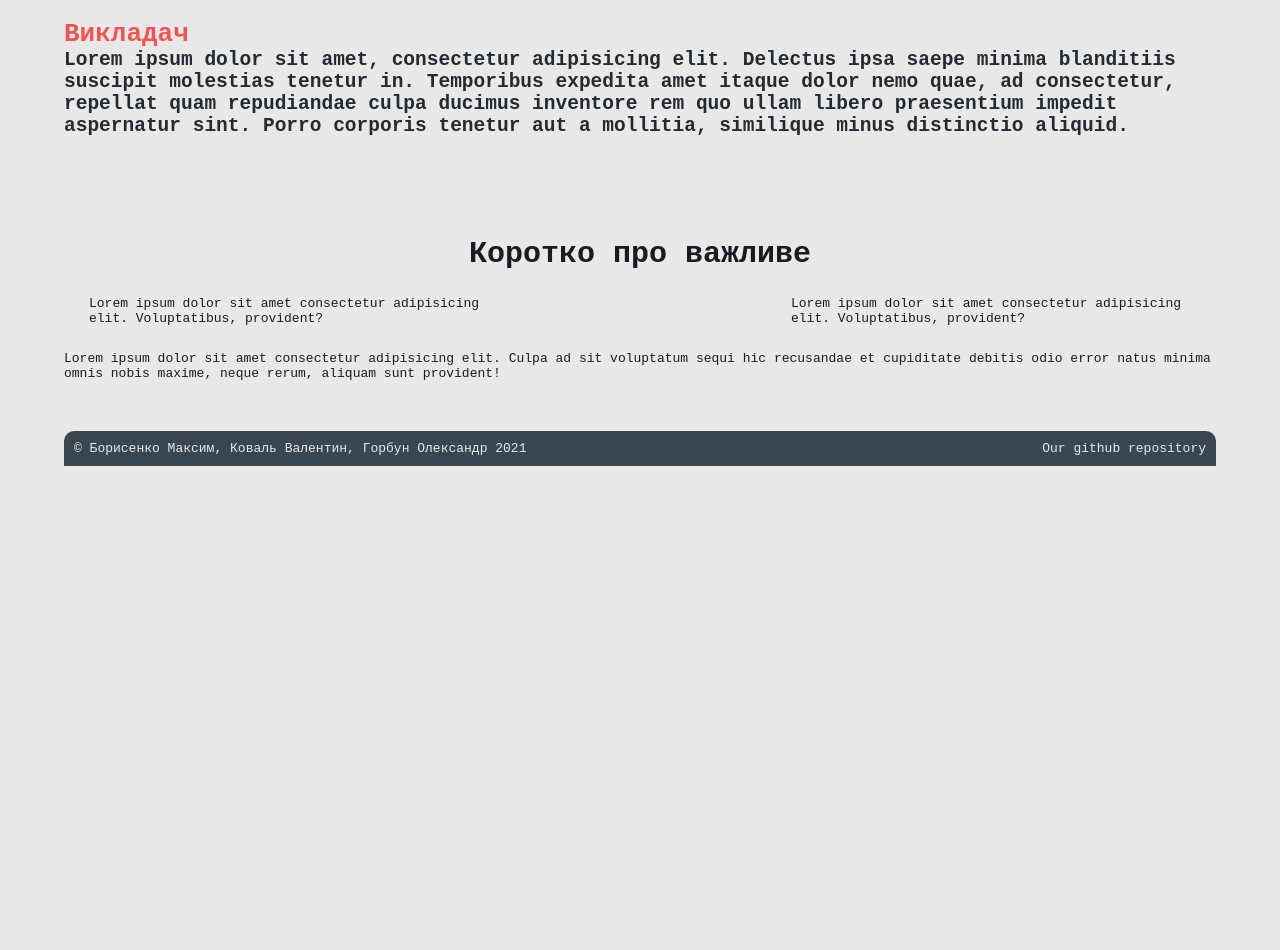
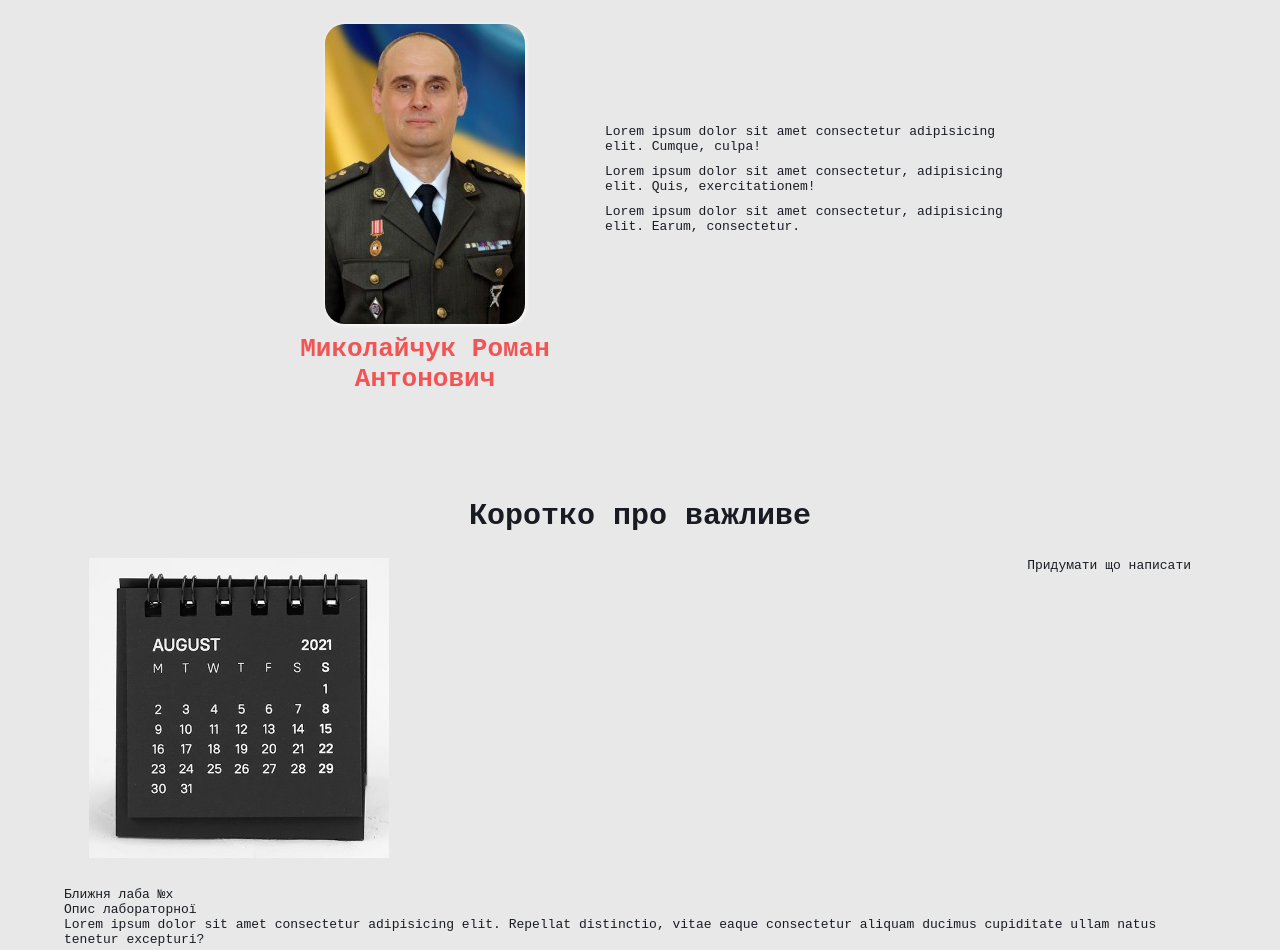
Before and after one commit to bormaxvel/Cursova-lab-site, a website built with Parcel: page src/index.html in a window 1280 px wide. Shown: the part 1320-2270 px from the top of the page. Before the commit the page ends 1786 px from the top, so only its background shows below. Built offline with nearby package versions, Linux system fonts and the light colour scheme.

Commit message:
+-dorob+vycladach

```diff
--- a/src/index.html
+++ b/src/index.html
@@ -48,8 +48,17 @@
 	</div>
 	<div class="container" id="third">
 		<div class="block" id="">
-			<h1>Викладач</h1>
-			<h2>Lorem ipsum dolor sit amet, consectetur adipisicing elit. Delectus ipsa saepe minima blanditiis suscipit molestias tenetur in. Temporibus expedita amet itaque dolor nemo quae, ad consectetur, repellat quam repudiandae culpa ducimus inventore rem quo ullam libero praesentium impedit aspernatur sint. Porro corporis tenetur aut a mollitia, similique minus distinctio aliquid.</h2>
+
+			<div class="Teacher">
+
+				<div class="photo"><img src="img\Roman Mykolaichuk.jpg" alt="photo"><h1>Миколайчук Роман Антонович</h1></div>
+				<div class="opys">
+					<div>Lorem ipsum dolor sit amet consectetur adipisicing elit. Cumque, culpa!</div>
+					<div>Lorem ipsum dolor sit amet consectetur, adipisicing elit. Quis, exercitationem!</div>
+					<div>Lorem ipsum dolor sit amet consectetur, adipisicing elit. Earum, consectetur.</div>
+				</div>
+			</div>
+
 		</div>
 
 	</div>
@@ -57,10 +66,13 @@
 		<div class="block" id="">
 			<div class="rozmirbukv2 velText jyr textAlignCentr">Коротко про важливе</div>
 			<div class="kalendKilk">
-				<div class="kalend">Lorem ipsum dolor sit amet consectetur adipisicing elit. Voluptatibus, provident?</div>
-				<div class="chysloLab">Lorem ipsum dolor sit amet consectetur adipisicing elit. Voluptatibus, provident?</div>
+				<div class="kalend"><img src="img\kalend.jpg" alt=""></div>
+				<div class="chysloLab">Придумати що написати</div>
 			</div>
-			<div class="opysLaby">Lorem ipsum dolor sit amet consectetur adipisicing elit. Culpa ad sit voluptatum sequi hic recusandae et cupiditate debitis odio error natus minima omnis nobis maxime, neque rerum, aliquam sunt provident!</div>
+			<div class="opysLaby">
+				<div>Ближня лаба №х</div>  </div>
+				<div>Опис лабораторної</div>
+				<div> Lorem ipsum dolor sit amet consectetur adipisicing elit. Repellat distinctio, vitae eaque consectetur aliquam ducimus cupiditate ullam natus tenetur excepturi?</div>
 		</div>
 	</div>
 	<footer>
--- a/src/style.sass
+++ b/src/style.sass
@@ -156,20 +156,46 @@ html, body, #first  //щоб перший блок був на весь екра
 .kalend
     max-width: 400px
     margin: 20px
+    img
+        width: 300px
 
 .chysloLab
     max-width: 400px
     margin: 20px
 
-.functionalnist
+.functionalnist, .kalendKilk, .Teacher
     display: flex
     padding: 5px
     justify-content: space-between
 
-.kalendKilk
-    display: flex
-    padding: 5px
-    justify-content: space-between
+.Teacher
+    justify-content: center
+
+#third
+    .Teacher
+
+    .photo
+        display: flex
+        align-items: center
+        flex-direction: column
+        text-align: center
+        max-width: 300px
+
+
+    .opys
+        margin-top: 100px
+        div
+            margin-left: 30px
+            max-width: 400px
+            margin-bottom: 10px
+
+    img
+        border-radius: 20px
+        box-shadow: inset 2px 2px 5px rgba(154, 147, 140, 0.5), 1px 1px 5px rgba(255, 255, 255, 1)
+        margin-bottom: 10px
+        &:hover
+            border-radius: 3px
+
 
 
 
@@ -259,3 +285,4 @@ html, body, #first  //щоб перший блок був на весь екра
             max-width: 650px
         .chysloLab
             max-width: 650px
+    .Teacher
```
Also changed, not shown: src/img/Roman Mykolaichuk.jpg (added), src/img/kalend.jpg (added).
